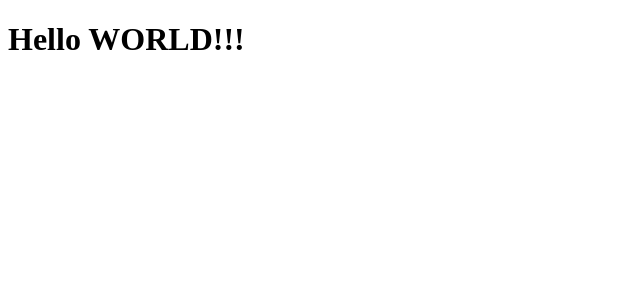
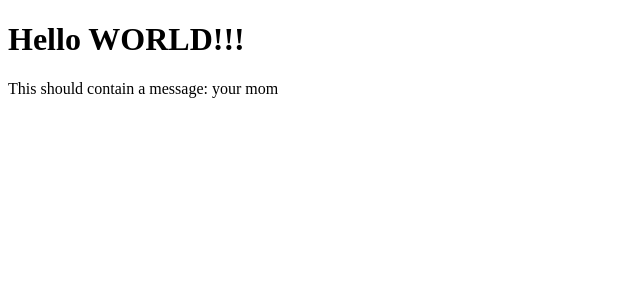
Before and after one commit to jademchog/Internship-Project-Analysis, a Vue app in the folder vue-project/: page / in a window 1280 px wide. Shown: the top 300 px of the page, without its empty margins (0-640 px from the left). Built offline with nearby package versions, Linux system fonts and the light colour scheme.

Commit message:
added dynamic urmom joke

```diff
--- a/vue-project/src/App.vue
+++ b/vue-project/src/App.vue
@@ -1,11 +1,20 @@
+<template>
+  <h1>Hello WORLD!!!</h1>
+  <p>This should contain a message: {{ message }} </p>
+</template>
+
+
 <script>
+export default {
+  data() {
+    return {
+      message: 'your mom'
+    }
+  }
+}
 </script>
 
 
-<template>
-  <h1>Hello WORLD!!!</h1>
-</template>
+<style>
 
-
-<style>
 </style>
```
